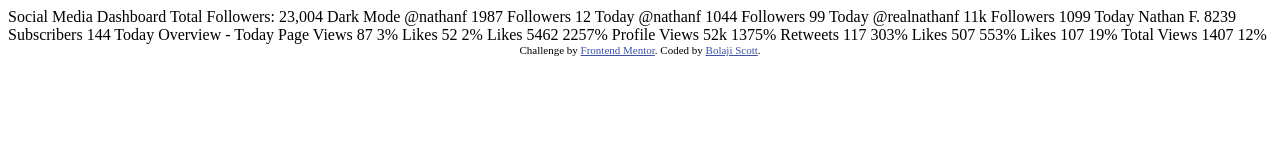
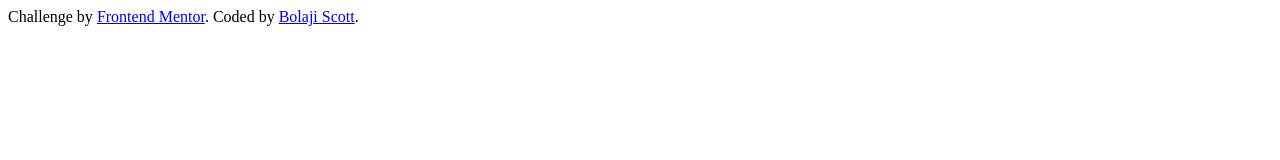
Before and after one commit to bolajiscott/social-media-dashboard, a plain HTML site: page index.html in a window 1280 px wide. Drawn offline with Linux system fonts and the light colour scheme.

Commit message:
page-modifications

```diff
--- a/index.html
+++ b/index.html
@@ -7,77 +7,13 @@
   <link rel="icon" type="image/png" sizes="32x32" href="./images/favicon-32x32.png">
 
   <title>Frontend Mentor | [social-Media]</title>
-
-  <!-- Feel free to remove these styles or customise in your own stylesheet 👍 -->
-  <style>
-    .attribution { font-size: 11px; text-align: center; }
-    .attribution a { color: hsl(228, 45%, 44%); }
-  </style>
 </head>
 <body>
 
-  Social Media Dashboard
-  Total Followers: 23,004
-
-  Dark Mode
 
 
 
-  @nathanf
-  1987
-  Followers
-  12 Today
 
-  @nathanf
-  1044
-  Followers
-  99 Today
-
-  @realnathanf
-  11k
-  Followers
-  1099 Today
-
-  Nathan F.
-  8239
-  Subscribers
-  144 Today
-
-
-
-  Overview - Today
-
-  Page Views
-  87
-  3%
-
-  Likes
-  52
-  2%
-
-  Likes
-  5462
-  2257%
-
-  Profile Views
-  52k
-  1375%
-
-  Retweets
-  117
-  303%
-
-  Likes
-  507
-  553%
-
-  Likes
-  107
-  19%
-
-  Total Views
-  1407
-  12%
 
   <div class="attribution">
     Challenge by <a href="https://www.frontendmentor.io?ref=challenge" target="_blank">Frontend Mentor</a>.
```
